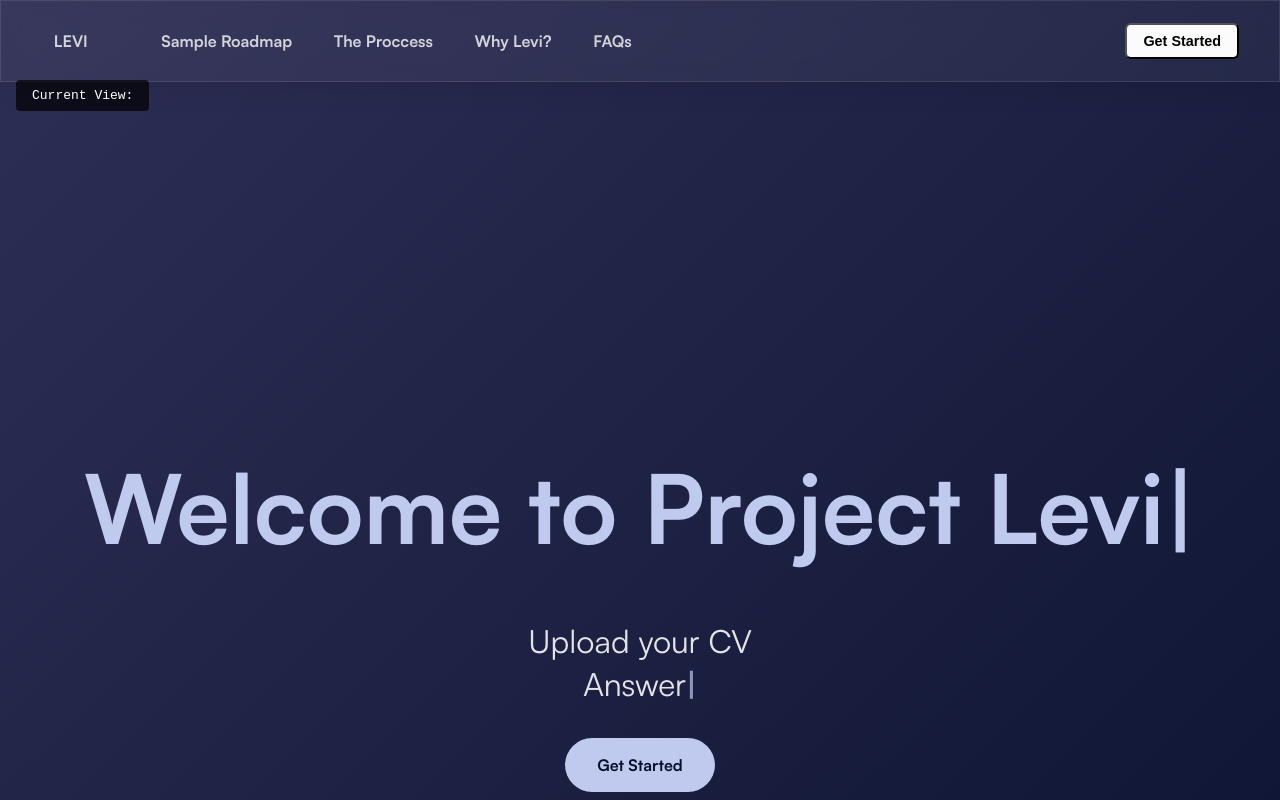
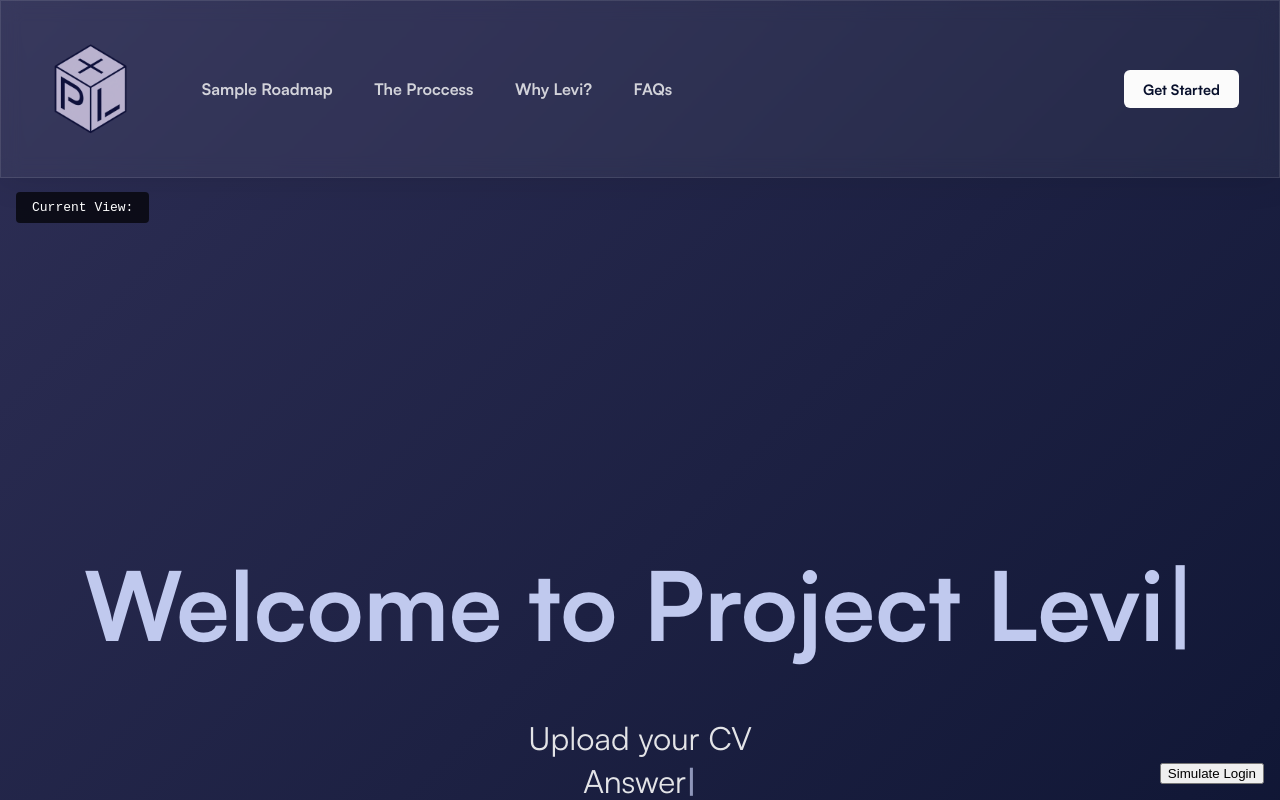
Before and after one commit to es2323/PROJECT-LEVI, a Vue app in the folder frontend/: page / in a window 1280 px wide. Shown: the top 800 px of the page. Built offline with nearby package versions, Linux system fonts and the light colour scheme.

Commit message:
Task: Logo fitting

```diff
--- a/frontend/src/App.vue
+++ b/frontend/src/App.vue
@@ -2,6 +2,9 @@
   <div>
     <div class="debug-view">
       Current View: {{ currentView }}
+    </div>
+    <div class="debug-controls">
+      <button @click="login">Simulate Login</button>
     </div>
     <NavBar />
 
@@ -65,6 +68,7 @@ import RoadmapLoader from './components/RoadmapLoader.vue';
 import RoadmapView from './components/RoadmapView.vue';
 import axios from 'axios'; // Import axios
 import { mockData } from './data/mockRoadmapData.js'
+import { useAuth } from './composables/useAuth';
 
 
 
@@ -72,6 +76,7 @@ import { mockData } from './data/mockRoadmapData.js'
 const currentView = ref(null);
 const userCvSkills = ref([]);
 const roadmapData = ref(null);
+const { login } = useAuth();
 
 function handleCvUploaded(skills) {
   userCvSkills.value = skills;
@@ -133,7 +138,7 @@ section {
 
 .debug-view {
   position: fixed;
-  top: 5rem;
+  top: 12rem;
   left: 1rem;
   background-color: rgba(0,0,0,0.7);
   color: white;
@@ -142,4 +147,11 @@ section {
   z-index: 9999;
   font-family: monospace;
 }
+
+.debug-controls {
+  position: fixed;
+  bottom: 1rem;
+  right: 1rem;
+  z-index: 9999;
+}
 </style>
--- a/frontend/src/components/NavBar.vue
+++ b/frontend/src/components/NavBar.vue
@@ -2,7 +2,9 @@
   <nav class="navbar">
     <div class="nav-left">
       <div class="nav-logo">
-        <a href="#landing">LEVI</a>
+        <a href="#landing">
+          <img src="/nav-logo.png" alt="Project Levi Logo" class="logo-img">
+        </a>
       </div>
       <div class="nav-links">
       <a href="#samplemap">Sample Roadmap</a>
@@ -11,14 +13,18 @@
       <a href="#faqs">FAQs</a>
       </div>
       </div>
-
-    <div class="landing-container">
-      <button @click="redirectToGoogleLogin" class="cta-button">Get Started</button>
+    <div class="nav-cta">
+      <div v-if="isAuthenticated" class="user-info">
+        <span>Welcome, {{ user.name.split(' ')[0] }}</span>
+        <button @click="logout" class="logout-button">Logout</button>
+      </div>
+      <a v-else href="#upload" class="cta-button">Get Started</a>
     </div>
   </nav>
 </template>
 
 <script setup>
+import { useAuth } from '../composables/useAuth';
 
 function redirectToGoogleLogin() {
   // 1. Get your Client ID from the environment variables
@@ -36,6 +42,7 @@ function redirectToGoogleLogin() {
   // 5. Redirect the user to that URL
   window.location.href = authUrl;
 }
+const { isAuthenticated, user, logout } = useAuth();
 </script>
 
 <style scoped>
@@ -94,18 +101,41 @@ function redirectToGoogleLogin() {
   gap: 1rem;
 }
 
-.cta-button {
-  background-color: #FBFBFB;
-  color: #000;
-  font-size: 0.9rem;
+.user-info {
+  display: flex;
+  align-items: center;
+  gap: 1rem;
+}
+
+.logout-button {
+  background-color: transparent;
+  color: var(--text-color);
+  border: 1px solid var(--text-color);
   padding: 0.5rem 1rem;
   border-radius: 6px;
   font-weight: 700;
-  text-decoration: none;
-  transition: opacity 0.2s;
+  font-size: 0.9rem;
+  cursor: pointer;
+  opacity: 0.8;
+}
+.logout-button:hover {
+  opacity: 1;
 }
 
+.cta-button {
+  background-color: var(--text-color);
+  color: var(--background-color);
+  padding: 0.6rem 1.2rem;
+  border-radius: 6px;
+  font-size: 0.9rem;
+  font-weight: 700;
+  text-decoration: none;
+}
 .cta-button:hover {
   opacity: 0.8;
 }
+.logo-img {
+  height: 100px; /* Adjust this value to make the logo bigger or smaller */
+  display: block; /* Helps prevent extra space below the image */
+}
 </style>
--- /dev/null
+++ b/frontend/src/composables/useAuth.js
@@ -0,0 +1,30 @@
+// frontend/src/composables/useAuth.js
+import { ref, computed } from 'vue';
+
+// This state is shared across the entire app
+const user = ref(null);
+
+export function useAuth() {
+  const isAuthenticated = computed(() => !!user.value);
+
+  // A function to simulate logging in with mock data
+  function login() {
+    user.value = {
+      name: 'Enosh Earnest',
+      email: 'enosh.earnest@example.com',
+      picture: 'https://path.to/your/profile/pic.jpg' // Optional
+    };
+  }
+
+  // A function to simulate logging out
+  function logout() {
+    user.value = null;
+  }
+
+  return {
+    user,
+    isAuthenticated,
+    login,
+    logout,
+  };
+}
```
Also changed, not shown: frontend/public/nav-logo.png (added), frontend/public/nav-logo.svg (added).
